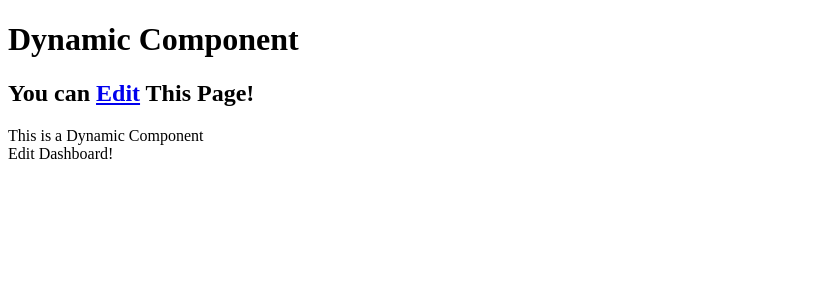
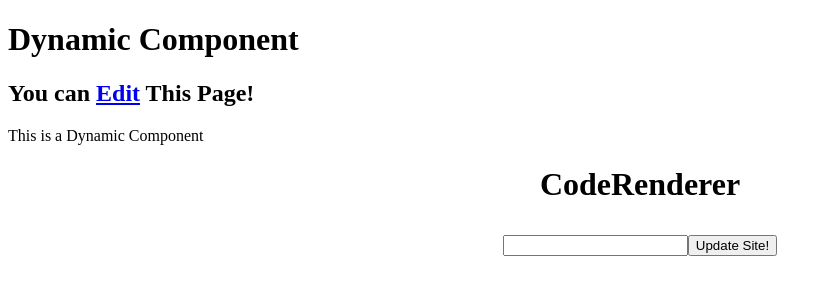
Before and after one commit to fortune-max/web-tooling-015, a React (Create React App) app: page /edit in a window 1280 px wide. Shown: the top 300 px of the page, without its empty margins (0-832 px from the left). Built offline with nearby package versions, Linux system fonts and the light colour scheme.

Commit message:
update components

```diff
--- a/src/App.tsx
+++ b/src/App.tsx
@@ -7,16 +7,14 @@ import { BrowserRouter as Router, Switch, Route, Link } from "react-router-dom";
 function App() {
     return (
         <>
+            <h1>Dynamic Component</h1>
             <Router>
-                <h1>Dynamic Component</h1>
                 <h2>
                     You can <Link to="/edit">Edit</Link> This Page!
                 </h2>
                 <DynamicComponent />
                 <Switch>
-                    <Route path="/edit">
-                        <Edit />
-                    </Route>
+                    <Route path="/edit" component={Edit} />
                 </Switch>
             </Router>
         </>
--- /dev/null
+++ b/src/CodeInput.tsx
@@ -0,0 +1,31 @@
+import React from "react";
+import { useState } from "react";
+
+const CodeInput = ({
+    setCodeSrc,
+}: {
+    setCodeSrc: (codeSrc: string | undefined) => void;
+}) => {
+    const [formText, setFormText] = useState<string>();
+
+    const handleSubmit = (e: React.FormEvent<HTMLFormElement>) => {
+        e.preventDefault();
+        if (!formText) return;
+        setCodeSrc(formText);
+        setFormText("");
+    };
+
+    return (
+        <form onSubmit={handleSubmit}>
+            <input
+                type="text"
+                className="input"
+                value={formText}
+                onChange={(e) => setFormText(e.target.value)}
+            />
+            <button type="submit">Update Site!</button>
+        </form>
+    );
+};
+
+export default CodeInput;
--- /dev/null
+++ b/src/CodeRenderer.tsx
@@ -0,0 +1,12 @@
+import React from "react";
+
+const CodeRenderer = ({ codeSrc }: { codeSrc: string | undefined }) => {
+    return (
+        <div>
+            <h1>CodeRenderer</h1>
+            <p>{codeSrc}</p>
+        </div>
+    );
+};
+
+export default CodeRenderer;
--- a/src/Edit.tsx
+++ b/src/Edit.tsx
@@ -1,7 +1,23 @@
 import React from "react";
+import CodeInput from "./CodeInput";
+import CodeRenderer from "./CodeRenderer";
+import { useState } from "react";
 
-const Hello = () => {
-    return <div>Edit Dashboard!</div>;
+const Edit = () => {
+    const [codeSrc, setCodeSrc] = useState<string>();
+    return (
+        <div
+            style={{
+                display: "flex",
+                flexDirection: "column",
+                gap: "10px",
+                alignItems: "center",
+            }}
+        >
+            <CodeRenderer codeSrc={codeSrc} />
+            <CodeInput setCodeSrc={setCodeSrc} />
+        </div>
+    );
 };
 
-export default Hello;
+export default Edit;
```
